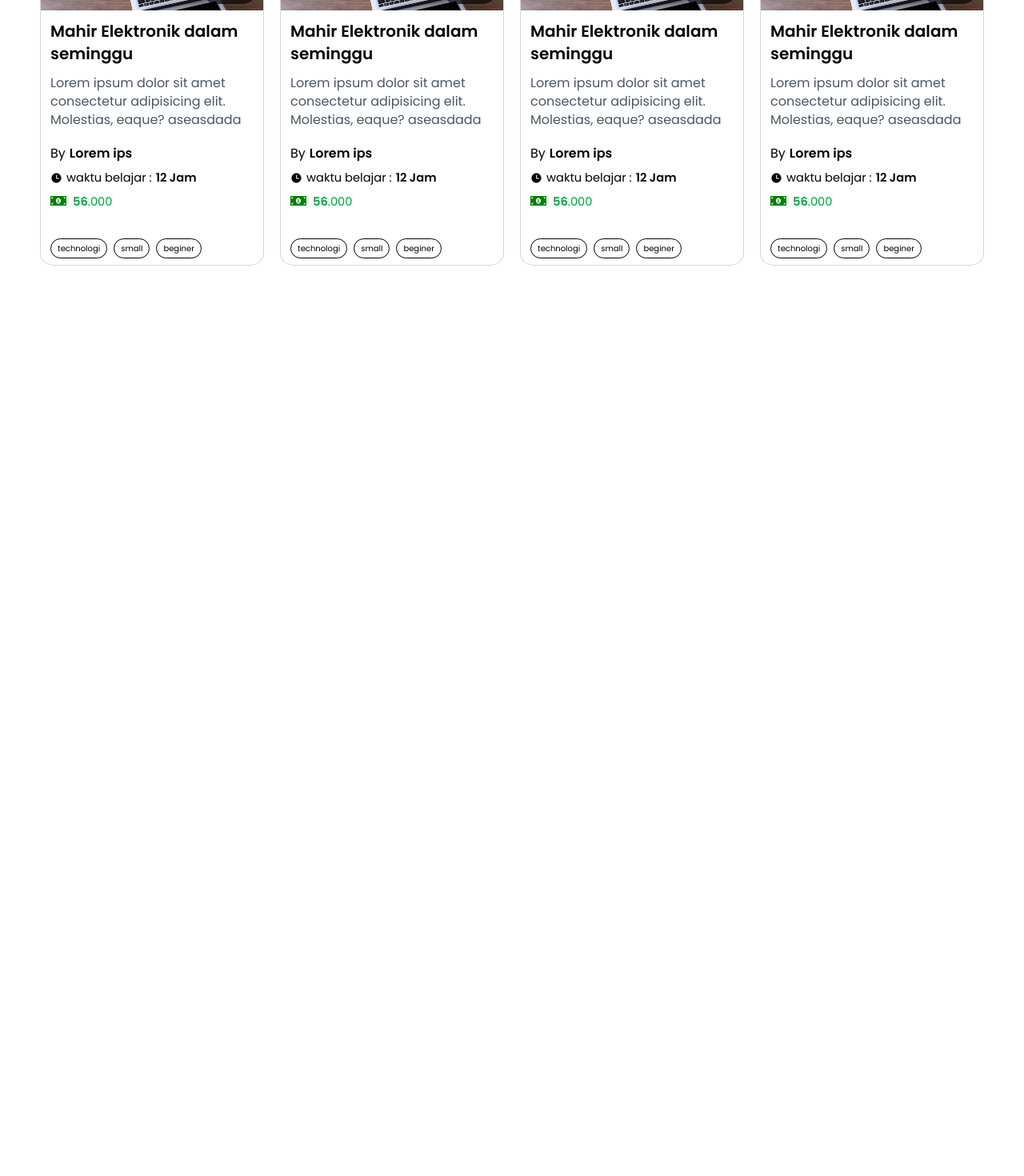
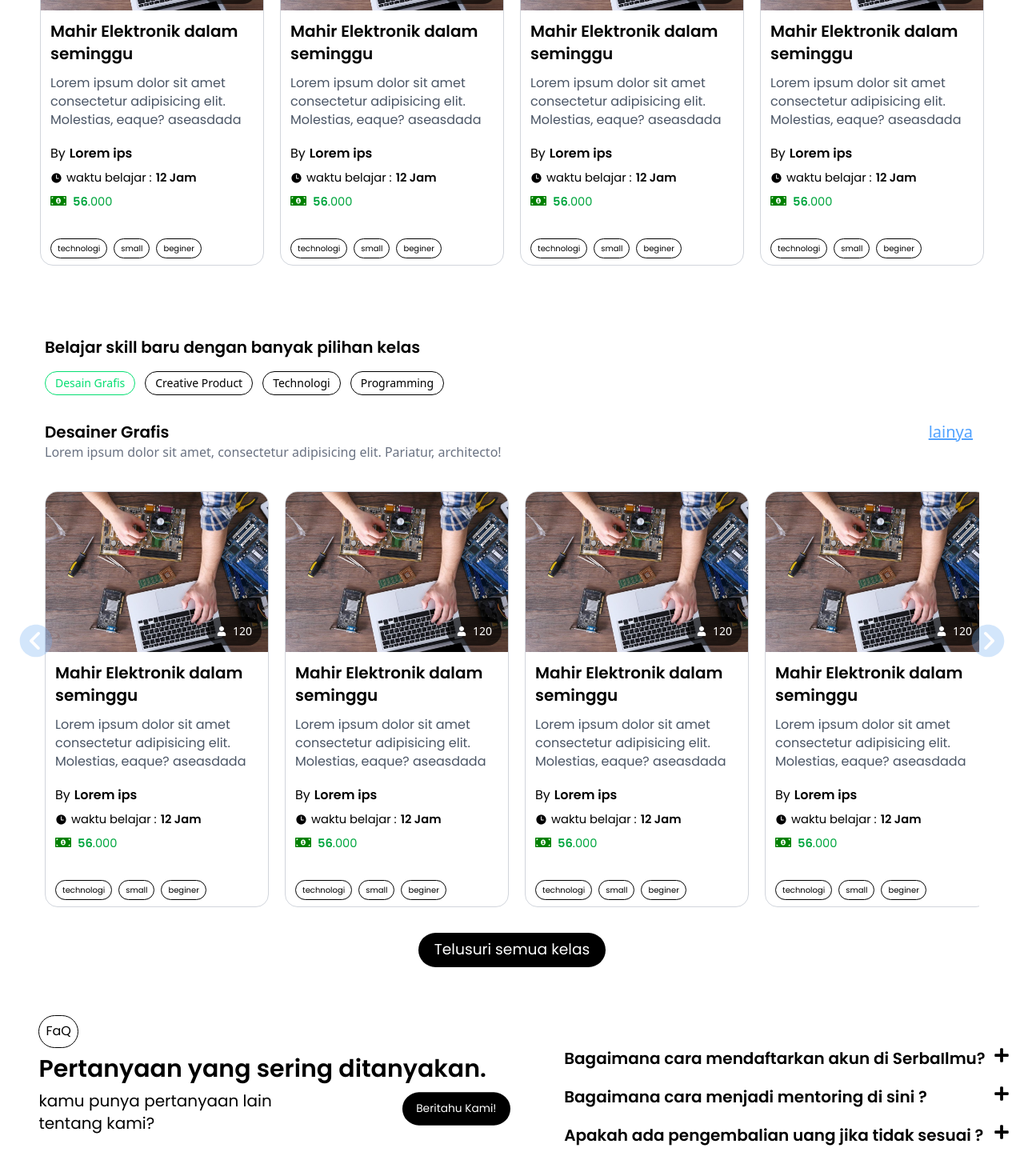
Before and after one commit to yohanesokta/CourseOnline, a React (Vite) app: page / in a window 1280 px wide. Shown: the part 1366-2836 px from the top of the page at 80% size. Before the commit the page ends 1714 px from the top, so only its background shows below. Built offline with nearby package versions, Linux system fonts and the light colour scheme.

Commit message:
feat : home category feat : Faq

```diff
--- a/package.json
+++ b/package.json
@@ -15,6 +15,7 @@
     "react-dom": "^18.3.1",
     "react-icons": "^5.4.0",
     "react-router": "^7.1.3",
+    "tailwind-scrollbar": "^4.0.0",
     "tailwindcss": "^4.0.1"
   },
   "devDependencies": {
--- a/src/app.css
+++ b/src/app.css
@@ -3,7 +3,7 @@
     outline: none !important;
 }
 
-button,a,nav,.nav-open{
+button,a,nav,.nav-open,.hidden-scrollbar{
     transition: 0.3s;
 }
 .anim-navbar{
@@ -25,3 +25,13 @@ button,a,nav,.nav-open{
         display: none;
     }
 }
+@media only screen and (min-width:1280px){
+    .hidden-scrollbar {
+        scrollbar-width: none; /* Firefox */
+        -ms-overflow-style: none; /* Internet Explorer 11 */
+      }
+
+      .hidden-scrollbar::-webkit-scrollbar {
+        display: none; /* Chrome, Safari, Edge */
+      }
+}
--- a/src/components/Navigation.tsx
+++ b/src/components/Navigation.tsx
@@ -2,7 +2,7 @@ import { Link } from "react-router"
 import "../app.css"
 import { IoSearchSharp } from "react-icons/io5";
 import { FiAlignJustify } from "react-icons/fi";
-import { useState, useEffect } from "react";
+import { useState, useEffect, useRef } from "react";
 import logo from "/icon.svg"
 
 export const Navigation = () => {
@@ -35,7 +35,7 @@ export const Navigation = () => {
 
 
 
-      <div className={Open ? " flex flex-col shadow-md h-0 py-0 px-10  overflow-hidden absolute w-full top-18 bg-white xl:top-0 xl:w-auto xl:shadow-none xl:p-0 xl:flex-row xl:h-11 xl:relative" : " h-[370px] nav-open flex flex-col px-10 py-10 shadow-md  overflow-hidden absolute w-full top-18 bg-white xl:top-0 xl:w-auto xl:shadow-none xl:p-0 xl:flex-row xl:h-11 xl:relative "}>
+      <div className={Open ? "nav-open flex flex-col shadow-md h-0 py-0 px-10  overflow-hidden absolute w-full top-18 bg-white xl:top-0 xl:w-auto xl:shadow-none xl:p-0 xl:flex-row xl:h-11 xl:relative" : " h-[370px] nav-open flex flex-col px-10 py-10 shadow-md  overflow-hidden absolute w-full top-18 bg-white xl:top-0 xl:w-auto xl:shadow-none xl:p-0 xl:flex-row xl:h-11 xl:relative "}>
         <ul className="order-2 flex flex-col xl:flex h-full xl:flex-row gap-5 font-medium text-gray-700 text-md  justify-center xl:items-center font-opensans " >
           <li>
             <Link className="hover:text-black" to={"/"}>Home</Link>
@@ -73,7 +73,6 @@ export const Navigation = () => {
 
     </nav>
 
-
     <div className={`w-full h-19 ${hasShadow ? "" : "hidden"}`}></div>
   </>
   )
--- a/src/home/index.tsx
+++ b/src/home/index.tsx
@@ -1,16 +1,36 @@
 import { Navigation } from "../components/Navigation"
 import frame_1 from "../assets/frame_1.svg"
 import frame_2 from "../assets/FrontGroup.svg"
-import { FaCheckCircle } from "react-icons/fa"
+import { FaCheckCircle, FaPlus } from "react-icons/fa"
 import { Card } from "../components/Card"
 import { Helmet } from "../utility/Helmet"
+import { IoIosArrowDropleftCircle, IoIosArrowDroprightCircle } from "react-icons/io"
+import { useRef } from "react"
 
 const Home = () => {
+  const scrollRef = useRef<HTMLDivElement | null>(null)
+  const scrollLeft = () => {
+    if (scrollRef.current) {
+      scrollRef.current.scrollBy({
+        left: -260,
+        behavior: "smooth",
+      });
+    }
+  };
+
+  const scrollRight = () => {
+    if (scrollRef.current) {
+      scrollRef.current.scrollBy({
+        left: +260,
+        behavior: "smooth",
+      });
+    }
+  };
 
   Helmet({
-      title : "SerbaIlmu Indonesia",
-      description:"Buat hidupmu jadi lebih berkarya"
-    })
+    title: "SerbaIlmu Indonesia",
+    description: "Buat hidupmu jadi lebih berkarya"
+  })
 
   return (<>
     <div className="w-screen">
@@ -52,7 +72,7 @@ const Home = () => {
             <span className="text-black xl:text-xl">Rekomendasi Kelas</span>
             <a href="#" className=" xl:text-xl xl:px-2 underline text-blue-400 text-sm flex-1 text-right">lainya</a>
           </div>
-          <div className="w-full overflow-x-auto flex">
+          <div className="w-full pb-4 overflow-x-auto flex">
             <div className="flex gap-5">
               <Card />
               <Card />
@@ -62,8 +82,97 @@ const Home = () => {
           </div>
         </div>
       </div>
+
+
+      {/* New Card */}
+
+      <div className="md:flex ">
+        <div className="p-4 mt-10 md:w-full xl:w-[1200px] md:mx-auto relative">
+
+          <div onClick={scrollLeft} className="hidden absolute z-10 h-full xl:flex left-[-20px] ">
+            <button className=" my-auto opacity-30 hover:opacity-70 cursor-pointer">
+              <IoIosArrowDropleftCircle style={{ color: "#6EABF1" }} size={50} />
+            </button>
+          </div>
+          <div className="hidden absolute z-10 h-full xl:flex right-[-20px] ">
+            <button onClick={scrollRight} className="my-auto opacity-30 hover:opacity-70 cursor-pointer">
+              <IoIosArrowDroprightCircle style={{ color: "#6EABF1" }} size={50} />
+            </button>
+          </div>
+
+
+          <div className="">
+            <h1 className="font-semibold font-poppins xl:text-xl">Belajar skill baru dengan banyak pilihan kelas</h1>
+            <div className="overflow-x-auto pt-1">
+              <div className="py-3 flex gap-3 w-max">
+                <button className="text-sm py-1 px-3 rounded-3xl border-1 border-green-400 text-green-400">Desain Grafis</button>
+                <button className="text-sm py-1 px-3 rounded-3xl border-1 ">Creative Product</button>
+                <button className="text-sm py-1 px-3 rounded-3xl border-1 ">Technologi</button>
+                <button className="text-sm py-1 px-3 rounded-3xl border-1 ">Programming</button>
+              </div>
+            </div>
+          </div>
+
+          <div className="flex gap-2 py-5">
+            <div className="flex flex-col">
+              <p className="text-black xl:text-xl xl:font-semibold font-poppins">Desainer Grafis</p>
+              <p className="text-sm h-10 overflow-hidden text-gray-500 w-[70%] xl:text-[12pt] xl:w-auto">Lorem ipsum dolor sit amet, consectetur adipisicing elit. Pariatur, architecto!</p>
+            </div>
+            <a href="#" className=" xl:text-xl xl:px-2 underline text-blue-400 text-sm flex-1 text-right">lainya</a>
+          </div>
+
+          <div ref={scrollRef} className="w-full pb-4 hidden-scrollbar overflow-x-auto flex ">
+            <div className=" flex gap-5 scrollbar-none " >
+              <Card />
+              <Card />
+              <Card />
+              <Card />
+              <Card />
+              <Card />
+              <Card />
+              <Card />
+              <Card />
+              <Card />
+            </div>
+          </div>
+        </div>
+      </div>
+
+
+      <div className="flex justify-center items-center pb-5">
+        <button className="font-poppins text-sm px-5 py-2 rounded-full bg-black text-white xl:text-[14pt]">Telusuri semua kelas</button>
+      </div>
+
+
+      {/* quest */}
+
+
+      <div className="px-5 py-10 w-full xl:flex justify-around ">
+        <div className="font-poppins md:w-[50%] xl:w-[600px]">
+          <button className="p-2 text-sm border-1 rounded-full xl:text-[12pt]">FaQ</button>
+          <h1 className="font-semibold text-xl py-2 xl:text-3xl">Pertanyaan yang sering ditanyakan.</h1>
+          <div className="flex justify-between">
+            <p className="text-sm w-[50%] xl:text-xl">kamu punya pertanyaan lain
+              tentang kami?</p>
+            <button className="px-5 scale-90 bg-black rounded-3xl text-white text-sm xl:text-[12pt] xl:scale-86 xl:px-5 xl:py-2 xl:h-12 xl:rounded-full ">Beritahu Kami!</button>
+          </div>
+        </div>
+
+        <div className="py-10 flex flex-col xl:max-w-[600px] gap-5">
+          <div className="">
+            <h3 className="text-sm flex font-semibold font-poppins  relative xl:text-xl ">Bagaimana cara mendaftarkan akun di SerbaIlmu? < FaPlus className="absolute right-0 xl:right-[-30px]" /> </h3>
+          </div>
+          <div className="">
+            <h3 className="xl:text-xl text-sm flex font-semibold font-poppins  relative">Bagaimana cara menjadi mentoring di sini ? < FaPlus className="absolute right-0 xl:right-[-30px]" /> </h3>
+          </div>
+          <div className="">
+            <h3 className="xl:text-xl text-sm flex font-semibold font-poppins  relative">Apakah ada pengembalian uang jika tidak sesuai ? < FaPlus className="absolute right-0 xl:right-[-30px]" /> </h3>
+          </div>
+        </div>
+      </div>
+
     </div>
-    </>
+  </>
   )
 }
 
--- a/tailwind.config.js
+++ b/tailwind.config.js
@@ -6,5 +6,6 @@ export default {
                 quicksand : ["Quicksand" , "sans-serif"]
             }
         }
-    }
+    },
+    plugins: [require("tailwind-scrollbar")],
 }
```
Also changed, not shown: 1 other file (tests, documents, lock files or other folders).
